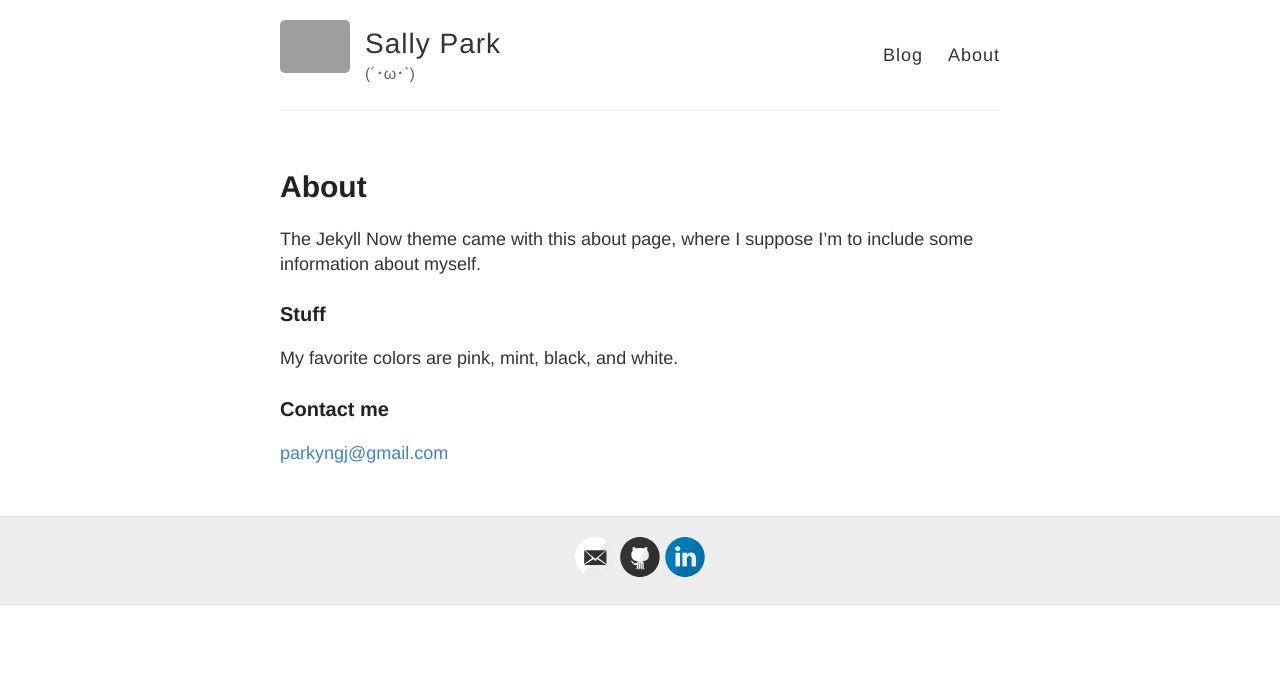
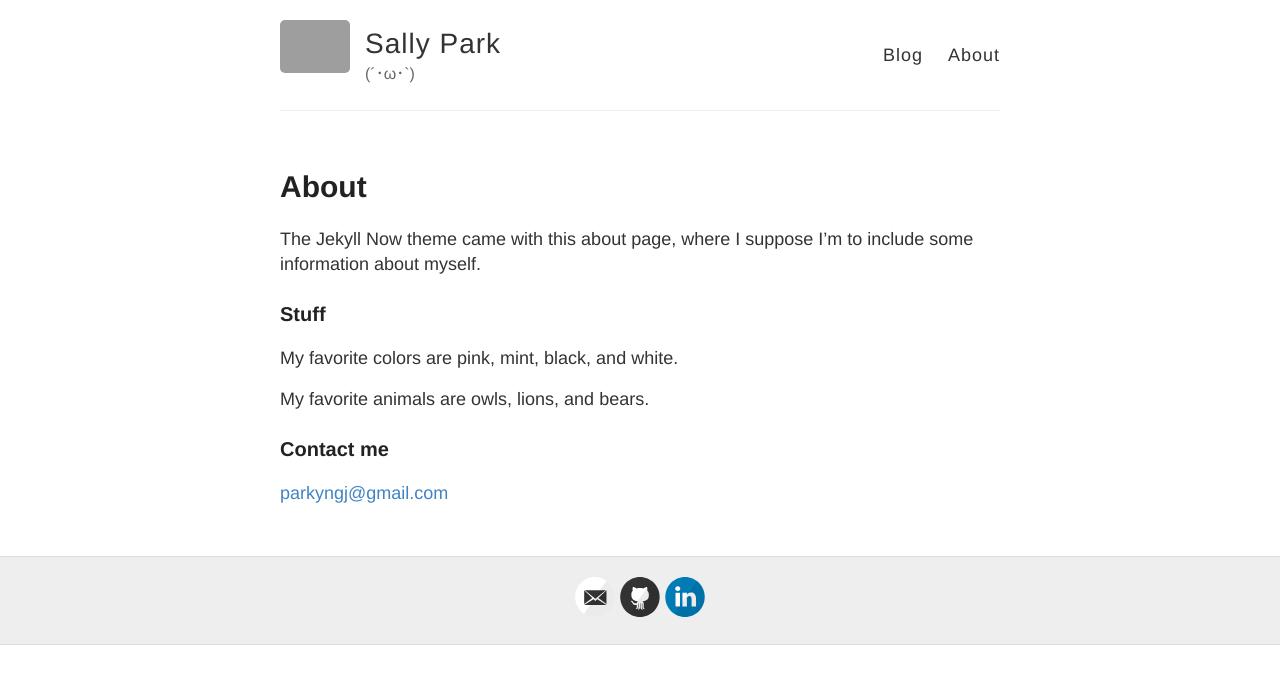
Before and after one commit to sally/sally.github.io, a Jekyll site: the page built from about.md, in a window 1280 px wide. Shown: the top 684 px of the page. Built offline with Jekyll 4.4.1, drawn with Linux system fonts in a browser that asks for light colours; grey boxes are pictures that could not be loaded.

Commit message:
Add favorite animals to about page

```diff
--- a/about.md
+++ b/about.md
@@ -10,6 +10,7 @@ The Jekyll Now theme came with this about page, where I suppose I'm to include s
 
 My favorite colors are pink, mint, black, and white.
 
+My favorite animals are owls, lions, and bears.
 
 ### Contact me
 
```
